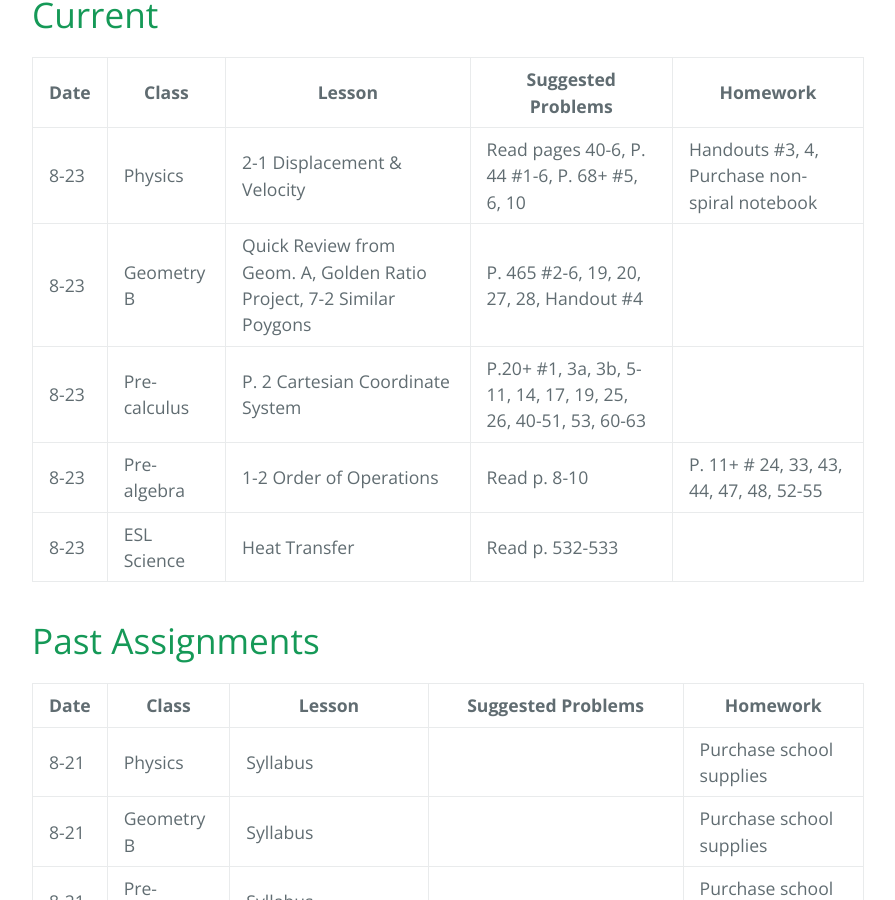
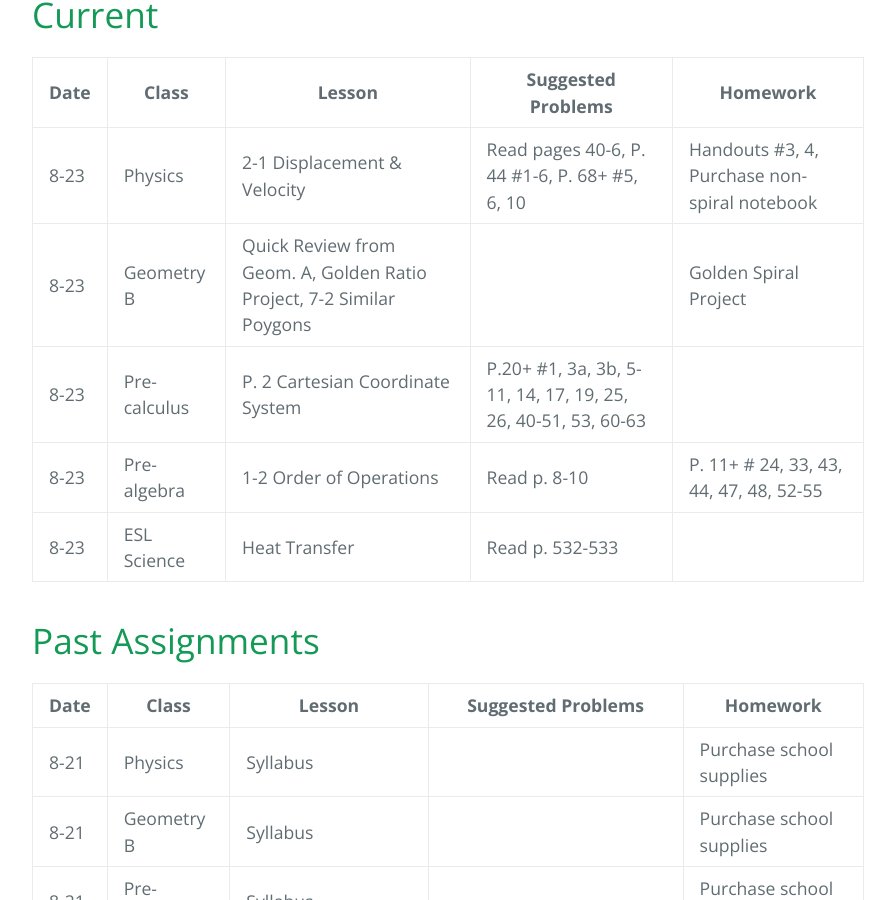
Before and after one commit to gpayoo/gpayoo, a Jekyll site: the page built from index.md, in a window 1280 px wide and 900 px high, scrolled down 511 px. Shown: the whole window, without its empty margins (192-1087 px from the left). Built offline with Jekyll 4.4.1, drawn with Linux system fonts in a browser that asks for light colours; our own code applies the rules of GitHub Pages for plain Markdown files.

Commit message:
Update index.md

```diff
--- a/index.md
+++ b/index.md
@@ -10,7 +10,7 @@ layout: default
 | Date | Class | Lesson | Suggested Problems | Homework |
 | ---- | ----- | ------ | -------- | ---
 | 8-23 | Physics | 2-1 Displacement & Velocity | Read pages 40-6, P. 44 #1-6, P. 68+ #5, 6, 10 | Handouts #3, 4, Purchase non-spiral notebook
-| 8-23 | Geometry B | Quick Review from Geom. A, Golden Ratio Project, 7-2 Similar Poygons | P. 465 #2-6, 19, 20, 27, 28, Handout #4
+| 8-23 | Geometry B | Quick Review from Geom. A, Golden Ratio Project, 7-2 Similar Poygons | | Golden Spiral Project
 | 8-23 | Pre-calculus | P. 2 Cartesian Coordinate System| P.20+ #1, 3a, 3b, 5-11, 14, 17, 19, 25, 26, 40-51, 53, 60-63|
 | 8-23 | Pre-algebra | 1-2 Order of Operations | Read p. 8-10 | P. 11+ # 24, 33, 43, 44, 47, 48, 52-55
 | 8-23 | ESL Science | Heat Transfer | Read p. 532-533
```
